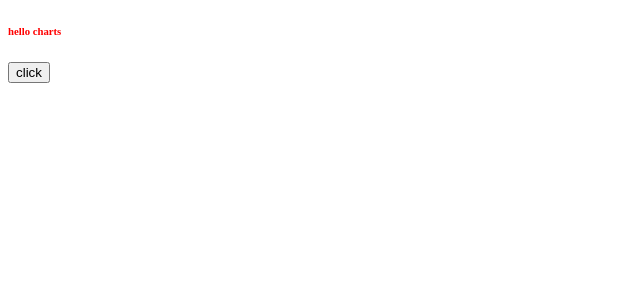
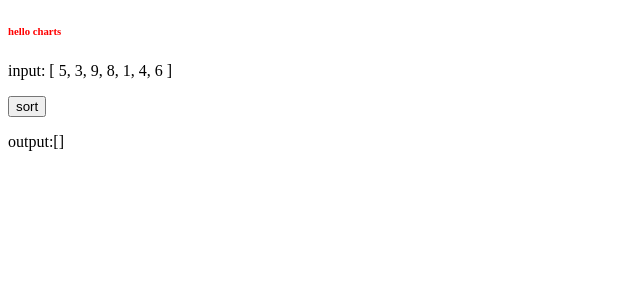
Before and after one commit to movethink/charts, a Vue app: page / in a window 1280 px wide. Shown: the top 300 px of the page, without its empty margins (0-640 px from the left). Built offline with nearby package versions, Linux system fonts and the light colour scheme.

Commit message:
feat: 插入排序

```diff
--- /dev/null
+++ b/src/components/sort.vue
@@ -0,0 +1,53 @@
+<template>
+  <div>
+    <p>input: {{ input }}</p>
+    <p><button @click="sort">sort</button></p>
+    <p>output:{{ output }}</p>
+  </div>
+</template>
+<script>
+export default {
+  name: "Sort",
+  data() {
+    return {
+      input: [5, 3, 9, 8, 1, 4, 6],
+      output: [],
+    };
+  },
+  components: {},
+  methods: {
+    sort(event) {
+      console.log("input:", this.input);
+      let oldList = JSON.parse(JSON.stringify(this.input));
+      let sortList = [];
+      while (oldList.length > 0) {
+        let current = oldList.shift();
+        if (sortList.length === 0) {
+          sortList.push(current);
+        } else {
+          for (let i = 0; i < sortList.length; i++) {
+            let curr = sortList[i];
+            if (curr > current) {
+              sortList.splice(i, 0, current);
+              break;
+            } else {
+              if (i === sortList.length - 1) {
+                sortList.push(current);
+                break;
+              }
+            }
+          }
+        }
+      }
+      console.log(sortList, "sortList");
+    },
+  },
+  mounted() {},
+};
+</script>
+
+<style scoped>
+h6 {
+  color: red;
+}
+</style>
--- a/src/views/Main.vue
+++ b/src/views/Main.vue
@@ -5,12 +5,13 @@
       :options="echartsOptions"
       style="height: 400px; width: 750px;"
     ></Charts> -->
-    <Test></Test>
+    <Sort></Sort>
   </div>
 </template>
 <script>
 import Charts from "../components/Charts";
 import Test from "./test/Test";
+import Sort from "../components/sort";
 export default {
   data() {
     return {
@@ -19,6 +20,7 @@ export default {
   },
   components: {
     Test,
+    Sort,
   },
   methods: {
     initEchartsOptions() {
```
